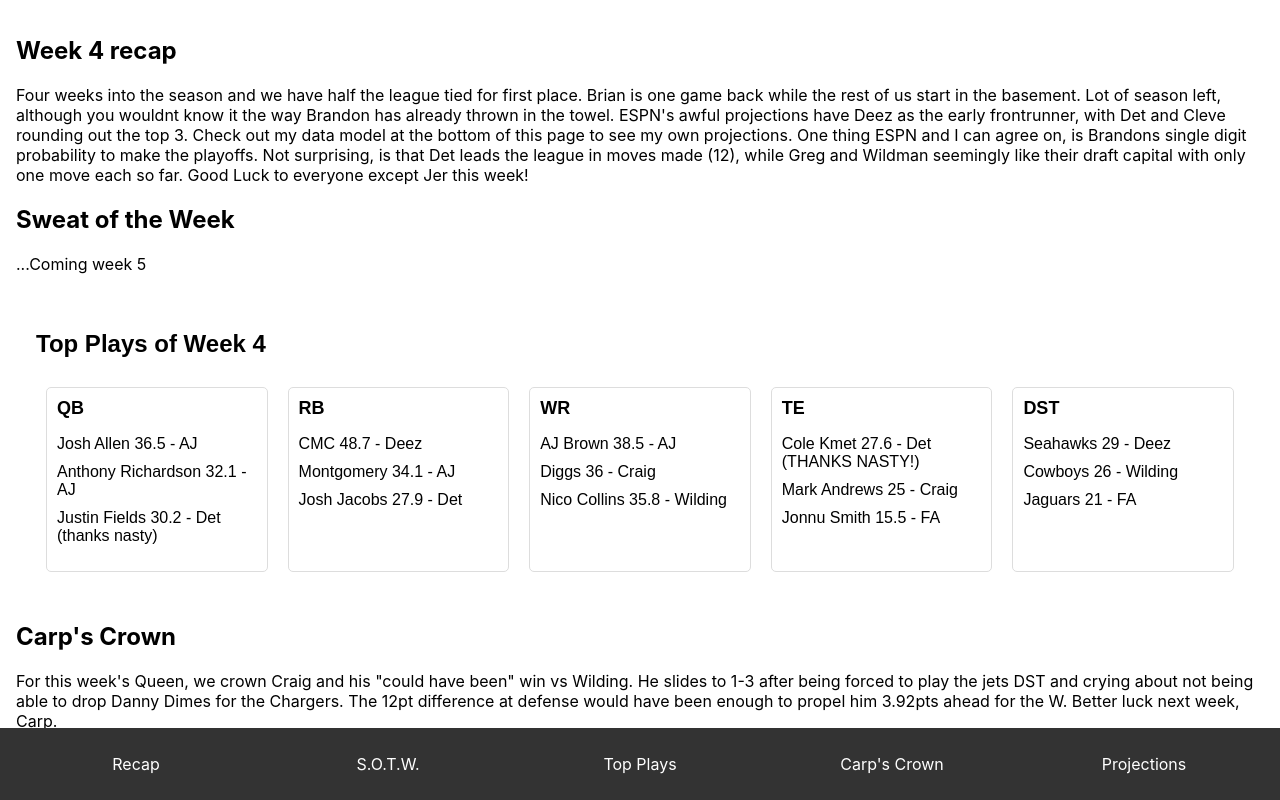
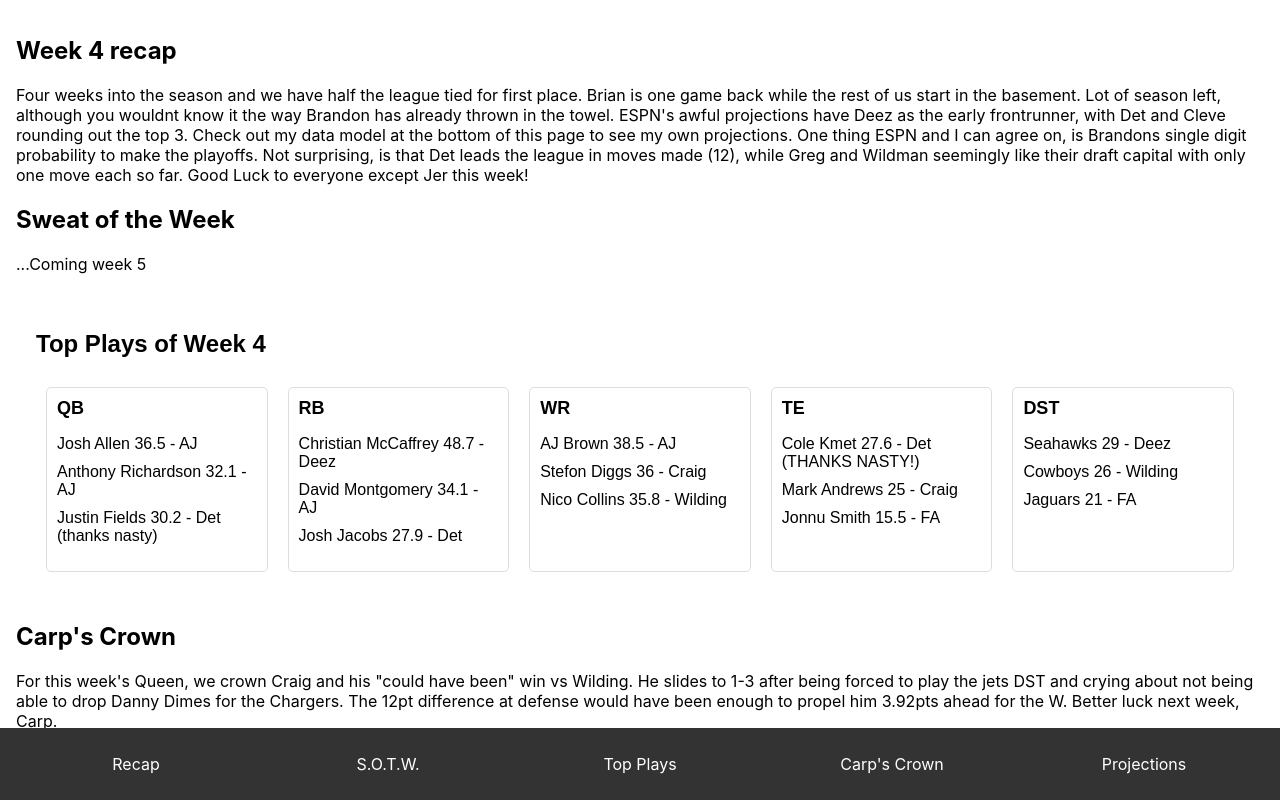
Before and after one commit to ajGambino/weekly-wrapup, a React (Create React App) app: page / in a window 1280 px wide. Shown: the top 800 px of the page. Built offline with nearby package versions, Linux system fonts and the light colour scheme.

Commit message:
full names

```diff
--- a/src/components/Nuts.js
+++ b/src/components/Nuts.js
@@ -8,13 +8,13 @@ const Nuts = () => {
       { name: 'Justin Fields', fpts: 30.2, owner: 'Det', note: 'thanks nasty' },
     ],
     RB: [
-      { name: 'CMC', fpts: 48.7, owner: 'Deez' },
-      { name: 'Montgomery', fpts: 34.1, owner: 'AJ' },
+      { name: 'Christian McCaffrey', fpts: 48.7, owner: 'Deez' },
+      { name: 'David Montgomery', fpts: 34.1, owner: 'AJ' },
       { name: 'Josh Jacobs', fpts: 27.9, owner: 'Det' },
     ],
     WR: [
       { name: 'AJ Brown', fpts: 38.5, owner: 'AJ' },
-      { name: 'Diggs', fpts: 36, owner: 'Craig' },
+      { name: 'Stefon Diggs', fpts: 36, owner: 'Craig' },
       { name: 'Nico Collins', fpts: 35.8, owner: 'Wilding' },
     ],
     TE: [
```
